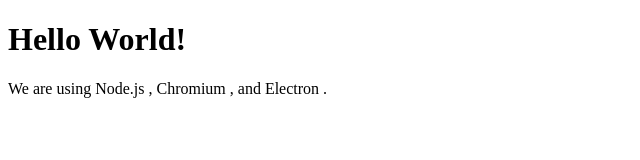
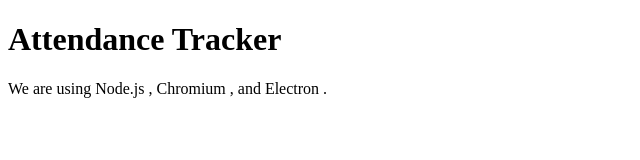
Before and after one commit to nathsuki73/Attendance-Tracker, a website: page index.html in a window 1280 px wide. Shown: the whole page, without its empty margins (0-640 px from the left). Drawn offline with Linux system fonts and the light colour scheme.

Commit message:
change welcome message

```diff
--- a/index.html
+++ b/index.html
@@ -6,7 +6,7 @@
     <title>Attendance Tracker</title>
   </head>
   <body>
-    <h1>Hello World!</h1>
+    <h1>Attendance Tracker</h1>
     We are using Node.js <span id="node-version"></span>,
     Chromium <span id="chrome-version"></span>,
     and Electron <span id="electron-version"></span>.
```
